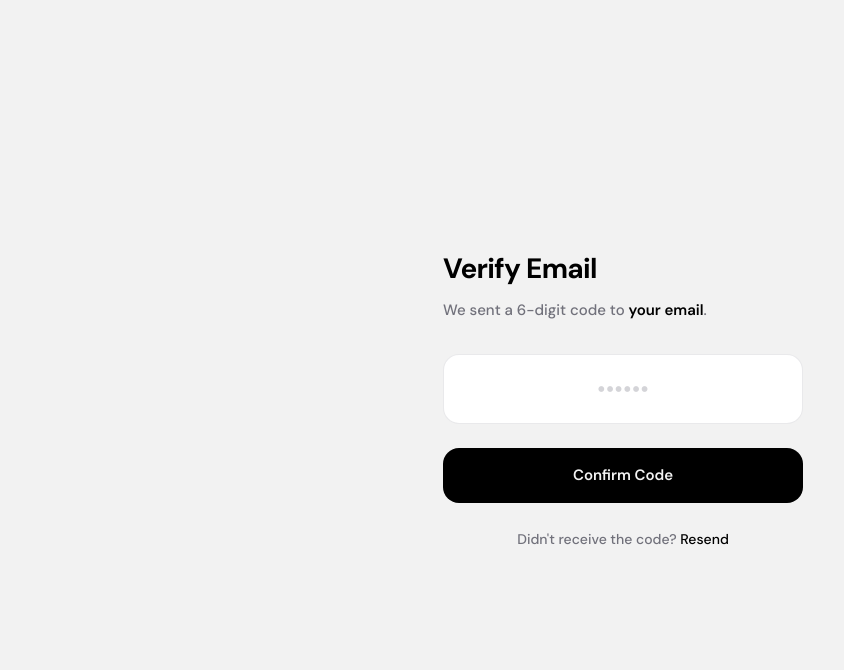
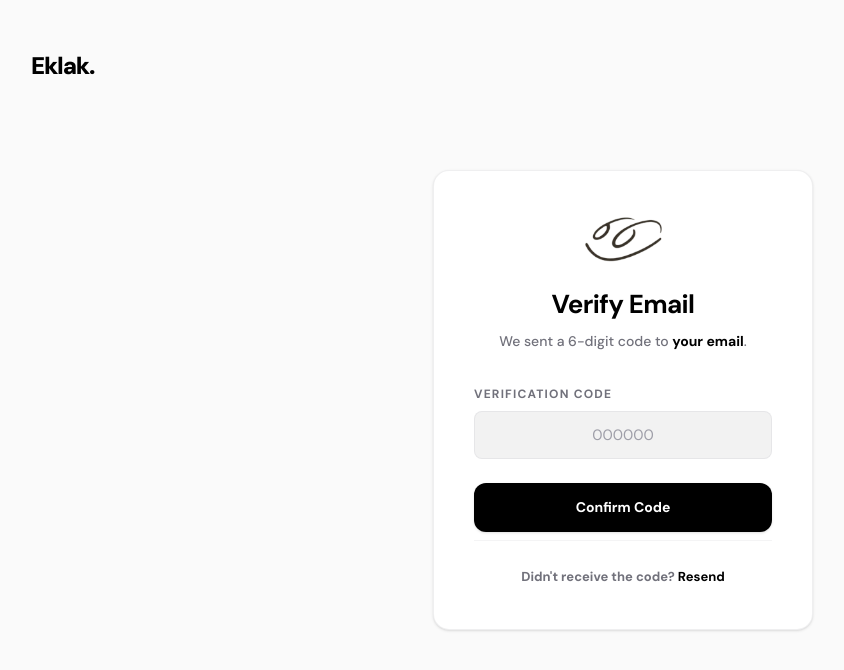
Before and after one commit to Eklak-Alam/eklak-blogs-web, a Next.js app: page /verify-email in a window 1280 px wide. Shown: the top 670 px of the page, without its empty margins (17-861 px from the left). Built offline with nearby package versions, Linux system fonts and the light colour scheme; no server answers.

Commit message:
solve ui ux add the logo

```diff
--- a/app/(auth)/forgot-password/page.jsx
+++ b/app/(auth)/forgot-password/page.jsx
@@ -10,6 +10,7 @@ import { motion, AnimatePresence } from "framer-motion";
 import { Loader2, AlertCircle, ArrowLeft } from "lucide-react";
 
 import { useForgotPasswordMutation } from "@/hooks/mutations/useAuthMutations";
+import Image from "next/image";
 
 // Strict Zod Validation Schema
 const forgotSchema = z.object({
@@ -77,16 +78,27 @@ export default function ForgotPasswordPage() {
       >
 
         {/* Header */}
-        <motion.div variants={itemVariants} className="mb-8">
-          <Link href="/login" className="inline-flex items-center justify-center w-8 h-8 rounded-lg bg-zinc-50 hover:bg-zinc-100 border border-zinc-200/80 text-zinc-500 hover:text-black transition-colors mb-6 outline-none">
-            <ArrowLeft className="w-4 h-4" />
-          </Link>
+          <motion.div variants={itemVariants} className="mb-8 flex flex-col items-start w-full">
+
+            {/* TOP ROW: Back Button & Logo */}
+            <div className="flex items-center justify-center w-full mb-4">
+              <Image
+                src="/logo-new-black.png"
+                alt="Eklak Logo"
+                width={60}
+                height={60}
+                priority
+                className="w-[60px] md:w-[85px] h-auto object-contain"
+              />
+            </div>
+
             <h1 className="text-[26px] font-bold tracking-tight text-black mb-2">
               Reset Password
             </h1>
             <p className="text-[14px] text-zinc-500 font-medium leading-relaxed">
               Enter your email address and we'll send you a link to securely reset your password.
             </p>
+
           </motion.div>
 
         <form onSubmit={handleSubmit(onSubmit)} className="space-y-4">
--- a/app/(auth)/login/page.jsx
+++ b/app/(auth)/login/page.jsx
@@ -13,6 +13,7 @@ import { Eye, EyeOff, Loader2, AlertCircle } from "lucide-react";
 import { useLoginMutation } from "@/hooks/mutations/useAuthMutations";
 import { useAuthStore } from "@/store/useAuthStore";
 import { getRedirectPath } from "@/lib/utils/authRoutes";
+import Image from "next/image";
 
 // 1. ZOD SCHEMA
 const loginSchema = z.object({
@@ -116,13 +117,25 @@ function LoginForm() {
         className="w-full max-w-[380px] flex flex-col bg-white p-8 md:p-10 rounded-2xl border border-zinc-200/60 shadow-sm"
       >
         {/* Header */}
-        <motion.div variants={itemVariants} className="mb-8">
+        <motion.div variants={itemVariants} className="mb-8 flex flex-col items-center">
+
+          {/* BRAND LOGO */}
+          <Image
+            src="/logo-new-black.png"
+            alt="Eklak Logo"
+            width={60} // High internal resolution for crispness
+            height={60}
+            priority // Good to have on auth pages so the logo pops instantly
+            className="w-[60px] md:w-[85px] h-auto object-contain mb-4" // Slightly larger for the login context, with nice spacing below
+          />
+
           <h1 className="text-[26px] font-bold tracking-tight text-black mb-1.5">
             Welcome back
           </h1>
           <p className="text-[14px] text-zinc-500 font-medium">
             Enter your credentials to sign in.
           </p>
+
         </motion.div>
 
         <form onSubmit={handleSubmit(onSubmit)} className="space-y-4">
--- a/app/(auth)/register/page.jsx
+++ b/app/(auth)/register/page.jsx
@@ -13,6 +13,7 @@ import { Eye, EyeOff, Loader2, AlertCircle } from "lucide-react";
 import { useRegisterMutation } from "@/hooks/mutations/useAuthMutations";
 import { useAuthStore } from "@/store/useAuthStore";
 import { getRedirectPath } from "@/lib/utils/authRoutes";
+import Image from "next/image";
 
 // 1. Strict Zod Validation Schema
 const registerSchema = z.object({
@@ -118,13 +119,25 @@ export default function RegisterPage() {
         className="w-full max-w-[380px] flex flex-col bg-white p-8 md:p-10 rounded-2xl border border-zinc-200/60 shadow-sm"
       >
         {/* Header */}
-        <motion.div variants={itemVariants} className="mb-5">
+        <motion.div variants={itemVariants} className="mb-8 flex flex-col items-center w-full">
+
+          {/* BRAND LOGO - Matching the Login screen exactly */}
+          <Image
+            src="/logo-new-black.png"
+            alt="Eklak Logo"
+            width={160}
+            height={60}
+            priority
+            className="w-[60px] md:w-[85px] h-auto object-contain mb-6"
+          />
+
           <h1 className="text-[26px] font-bold tracking-tight text-black mb-1.5">
             Create Account
           </h1>
           <p className="text-[14px] text-zinc-500 font-medium">
             Enter your details to get started.
           </p>
+
         </motion.div>
 
         <form onSubmit={handleSubmit(onSubmit)} className="space-y-4">
--- a/app/(auth)/reset-password/page.jsx
+++ b/app/(auth)/reset-password/page.jsx
@@ -11,6 +11,7 @@ import { motion, AnimatePresence } from "framer-motion";
 import { Eye, EyeOff, Loader2, ArrowLeft } from "lucide-react";
 
 import { useResetPasswordMutation } from "@/hooks/mutations/useAuthMutations";
+import Image from "next/image";
 
 // Strict Zod Validation Schema
 const resetSchema = z.object({
@@ -88,16 +89,36 @@ function ResetPasswordForm() {
       className="w-full max-w-[380px] flex flex-col bg-white p-8 md:p-10 rounded-2xl border border-zinc-200/60 shadow-sm"
     >
       {/* Header */}
-      <motion.div variants={itemVariants} className="mb-8">
-        <Link href="/forgot-password" className="inline-flex items-center justify-center w-8 h-8 rounded-lg bg-zinc-50 hover:bg-zinc-100 border border-zinc-200/80 text-zinc-500 hover:text-black transition-colors mb-6 outline-none cursor-pointer">
+<motion.div variants={itemVariants} className="mb-8 flex flex-col items-center w-full">
+
+  {/* 1. LOGO ALONE AT THE TOP */}
+  <Image
+    src="/logo-new-black.png"
+    alt="Eklak Logo"
+    width={60}
+    height={60}
+    priority
+    className="w-[60px] md:w-[85px] h-auto object-contain mb-4"
+  />
+
+  {/* 2. ARROW & HEADING ON THE SAME ROW */}
+  <div className="flex items-center gap-7 mb-2 w-full">
+    <Link
+      href="/forgot-password"
+      className="inline-flex shrink-0 items-center justify-center w-8 h-8 rounded-lg bg-[#f2f2f2] hover:bg-[#e5e5e5] border border-zinc-200/80 text-zinc-500 hover:text-black transition-colors outline-none cursor-pointer"
+    >
       <ArrowLeft className="w-4 h-4" />
     </Link>
-        <h1 className="text-[26px] font-bold tracking-tight text-black mb-1.5">
+    <h1 className="text-[26px] font-bold tracking-tight text-black leading-none mt-1">
       Establish New Key
     </h1>
+  </div>
+
+  {/* 3. SUBTITLE */}
   <p className="text-[14px] text-zinc-500 font-medium">
     Input your 6-digit recovery code and a secure new password.
   </p>
+
 </motion.div>
 
       <form onSubmit={handleSubmit(onSubmit)} className="space-y-4">
--- a/app/(auth)/verify-email/page.jsx
+++ b/app/(auth)/verify-email/page.jsx
@@ -7,6 +7,8 @@ import { useRouter, useSearchParams } from "next/navigation";
 import { Suspense, useEffect } from "react";
 import { toast } from "sonner";
 import { motion, AnimatePresence } from "framer-motion";
+import { Loader2 } from "lucide-react";
+import Link from "next/link";
 
 import {
   useVerifyEmailMutation,
@@ -14,12 +16,16 @@ import {
 } from "@/hooks/mutations/useAuthMutations";
 import { useAuthStore } from "@/store/useAuthStore";
 import { getRedirectPath } from "@/lib/utils/authRoutes";
+import Image from "next/image";
 
 // Strict validation
 const verifySchema = z.object({
   email: z.string().email("Invalid email address"),
   otp: z.string().regex(/^\d{6}$/, "Code must be exactly 6 digits"),
 });
+
+// Fluid easing for high-end cinematic feel
+const fluidEase = [0.25, 0.1, 0.25, 1];
 
 function VerifyEmailForm() {
   const router = useRouter();
@@ -80,13 +86,13 @@ function VerifyEmailForm() {
     hidden: { opacity: 0 },
     visible: {
       opacity: 1,
-      transition: { staggerChildren: 0.05, delayChildren: 0.05 }
+      transition: { staggerChildren: 0.05, delayChildren: 0.1 }
     }
   };
 
   const itemVariants = {
-    hidden: { opacity: 0, y: 10 },
-    visible: { opacity: 1, y: 0, transition: { duration: 0.4, ease: "easeOut" } },
+    hidden: { opacity: 0, y: 15 },
+    visible: { opacity: 1, y: 0, transition: { duration: 0.5, ease: fluidEase } },
   };
 
   return (
@@ -94,16 +100,28 @@ function VerifyEmailForm() {
       variants={containerVariants}
       initial="hidden"
       animate="visible"
-      className="w-full max-w-[360px] flex flex-col"
+      className="w-full max-w-[380px] flex flex-col bg-white p-8 md:p-10 rounded-2xl border border-zinc-200/60 shadow-sm"
     >
       {/* Header */}
-      <motion.div variants={itemVariants} className="mb-8">
-        <h1 className="text-[28px] font-bold tracking-tight text-black mb-2">
+      <motion.div variants={itemVariants} className="mb-8 flex flex-col items-center w-full">
+
+        {/* BRAND LOGO */}
+        <Image
+          src="/logo-new-black.png"
+          alt="Eklak Logo"
+          width={60}
+          height={60}
+          priority
+          className="w-[60px] md:w-[85px] h-auto object-contain mb-4"
+        />
+
+        <h1 className="text-[26px] font-bold tracking-tight text-black mb-1.5">
           Verify Email
         </h1>
-        <p className="text-[15px] text-zinc-500 font-medium leading-relaxed">
-          We sent a 6-digit code to <span className="text-black font-semibold">{urlEmail || 'your email'}</span>.
+        <p className="text-[14px] text-zinc-500 font-medium leading-relaxed">
+          We sent a 6-digit code to <span className="text-black font-bold">{urlEmail || 'your email'}</span>.
         </p>
+
       </motion.div>
 
       <form onSubmit={handleSubmit(onSubmit)} className="space-y-4">
@@ -111,8 +129,9 @@ function VerifyEmailForm() {
         {/* HIDDEN EMAIL INPUT */}
         <input type="hidden" {...register("email")} />
 
-        {/* FLAT OTP INPUT */}
+        {/* STATIC OTP INPUT */}
         <motion.div variants={itemVariants}>
+          <label className="text-[12px] font-bold text-zinc-500 uppercase tracking-widest mb-2 block">Verification Code</label>
           <input
             type="text"
             inputMode="numeric"
@@ -122,10 +141,10 @@ function VerifyEmailForm() {
                 e.target.value = e.target.value.replace(/[^0-9]/g, "");
               }
             })}
-            placeholder="••••••"
+            placeholder="000000"
             autoComplete="one-time-code"
-            className={`w-full bg-white border py-4 px-5 text-[24px] tracking-[0.5em] text-center text-black placeholder-zinc-300 placeholder:tracking-normal outline-none transition-colors rounded-2xl focus:border-black ${
-              errors.otp ? "border-red-400" : "border-zinc-200/80 hover:border-zinc-300"
+            className={`w-full bg-[#f2f2f2] border py-3 px-4 text-[15px] tracking-[0.2em] text-center text-black placeholder-zinc-400 placeholder:tracking-normal outline-none transition-colors rounded-lg ${
+              errors.otp ? "border-red-400 bg-red-50/30" : "border-zinc-200/80 hover:border-zinc-300"
             }`}
           />
           <AnimatePresence>
@@ -134,7 +153,7 @@ function VerifyEmailForm() {
                 initial={{ opacity: 0, height: 0 }}
                 animate={{ opacity: 1, height: "auto" }}
                 exit={{ opacity: 0, height: 0 }}
-                className="px-1 pt-2 text-[13px] font-medium text-red-500 text-center"
+                className="px-1 pt-2 text-[12px] font-bold text-red-500 text-center"
               >
                 {errors.otp.message}
               </motion.div>
@@ -142,19 +161,16 @@ function VerifyEmailForm() {
           </AnimatePresence>
         </motion.div>
 
-        {/* MINIMAL FLAT SUBMIT BUTTON */}
+        {/* SOLID SUBMIT BUTTON */}
         <motion.div variants={itemVariants} className="pt-2">
           <button
             type="submit"
             disabled={isPending}
-            className="w-full py-4 bg-black text-[#f2f2f2] text-[15px] font-semibold rounded-2xl disabled:opacity-50 transition-colors duration-200 hover:bg-zinc-800 active:scale-[0.98] flex items-center justify-center gap-2"
+            className="w-full py-3.5 bg-black text-white text-[14px] font-bold rounded-xl disabled:opacity-50 disabled:cursor-not-allowed transition-all duration-200 hover:bg-zinc-800 active:scale-[0.98] flex items-center justify-center gap-2 shadow-sm cursor-pointer"
           >
             {isPending ? (
               <>
-                <svg className="animate-spin -ml-1 mr-2 h-4 w-4 text-[#f2f2f2]" xmlns="http://www.w3.org/2000/svg" fill="none" viewBox="0 0 24 24">
-                  <circle className="opacity-25" cx="12" cy="12" r="10" stroke="currentColor" strokeWidth="3"></circle>
-                  <path className="opacity-75" fill="currentColor" d="M4 12a8 8 0 018-8V0C5.373 0 0 5.373 0 12h4zm2 5.291A7.962 7.962 0 014 12H0c0 3.042 1.135 5.824 3 7.938l3-2.647z"></path>
-                </svg>
+                <Loader2 className="w-4 h-4 animate-spin" />
                 Verifying...
               </>
             ) : (
@@ -165,14 +181,14 @@ function VerifyEmailForm() {
       </form>
 
       {/* FOOTER */}
-      <motion.div variants={itemVariants} className="mt-6 text-center">
-        <p className="text-[14px] text-zinc-500 font-medium">
+      <motion.div variants={itemVariants} className="mt-2 pt-4 text-center border-t border-zinc-100">
+        <p className="text-[13px] text-zinc-500 font-bold mt-2">
           Didn't receive the code?{" "}
           <button
             type="button"
             onClick={handleResend}
             disabled={isResending || isPending}
-            className="text-black hover:text-zinc-600 transition-colors disabled:opacity-50 outline-none font-medium"
+            className="text-black hover:text-zinc-600 transition-colors disabled:opacity-50 outline-none cursor-pointer"
           >
             {isResending ? "Sending..." : "Resend"}
           </button>
@@ -184,10 +200,23 @@ function VerifyEmailForm() {
 
 export default function VerifyEmailPage() {
   return (
-    <div className="min-h-[100dvh] w-full bg-[#f2f2f2] flex flex-col justify-center items-center px-6 py-20">
+    <div className="min-h-screen w-full bg-[#fafafa] flex flex-col justify-center items-center px-6 py-20 font-sans text-zinc-900">
+
+      {/* Brand Header */}
+      <motion.div
+        initial={{ opacity: 0, y: -20 }} animate={{ opacity: 1, y: 0 }} transition={{ duration: 0.6, ease: fluidEase }}
+        className="absolute top-8 left-8 md:top-12 md:left-12"
+      >
+        <Link href="/" className="outline-none cursor-pointer">
+          <h2 className="text-[24px] font-black tracking-tighter text-black hover:opacity-70 transition-opacity">
+            Eklak.
+          </h2>
+        </Link>
+      </motion.div>
+
       <Suspense fallback={
         <div className="flex flex-col items-center justify-center z-10 p-8">
-          <div className="w-5 h-5 border-2 border-zinc-300 border-t-black rounded-full animate-spin" />
+          <Loader2 className="w-6 h-6 animate-spin text-black" />
         </div>
       }>
         <VerifyEmailForm />
--- a/components/global/Navbar.jsx
+++ b/components/global/Navbar.jsx
@@ -26,6 +26,7 @@ import {
   X,
 } from "lucide-react";
 import { FaGithub, FaLinkedin } from "react-icons/fa6";
+import Image from "next/image";
 
 export default function Navbar() {
   const [isOpen, setIsOpen] = useState(false);
@@ -116,14 +117,21 @@ export default function Navbar() {
       >
         <div className="w-full px-6 md:px-12 h-16 flex items-center justify-between max-w-[1400px] mx-auto">
           <Link
-            href="/"
-            className="flex items-center gap-2 z-[60]"
-            onClick={() => setIsOpen(false)}
-          >
-            <span className="text-[22px] font-bold text-zinc-900 tracking-tight transition-opacity duration-300 hover:opacity-80">
-              Eklak.
-            </span>
-          </Link>
+  href="/"
+  className="flex items-center z-[60] transition-opacity duration-300 hover:opacity-80"
+  onClick={() => setIsOpen(false)}
+>
+  <Image
+    src="/logo-new-black.png"
+    alt="Eklak Logo"
+    // Kept the internal resolution high so it stays crisp
+    width={60}
+    height={40}
+    // 👇 FIXED: Much smaller, tighter width. 50px on mobile, 70px on desktop.
+    className="object-contain"
+    priority
+  />
+</Link>
 
           <nav className="hidden lg:flex items-center gap-8 relative h-full">
             {navLinks.map((link) => {
```
Also changed, not shown: components/global/Footer.jsx (+70 -44 lines), public/logo-new-black.png (added), public/logo-new-white.png (added). Lines whose indentation alone changed are shown as unchanged.
